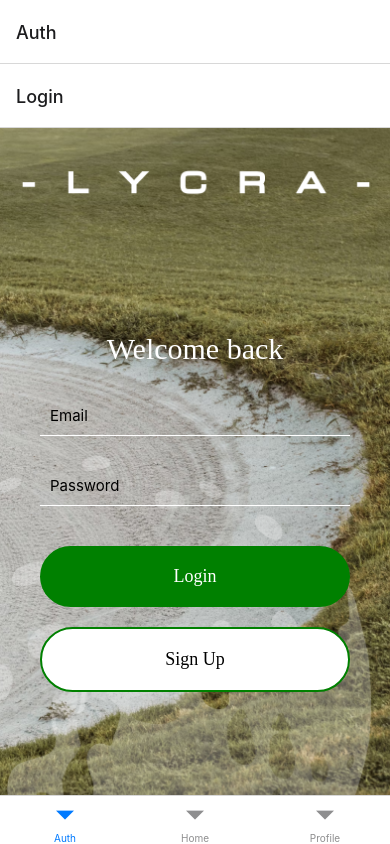
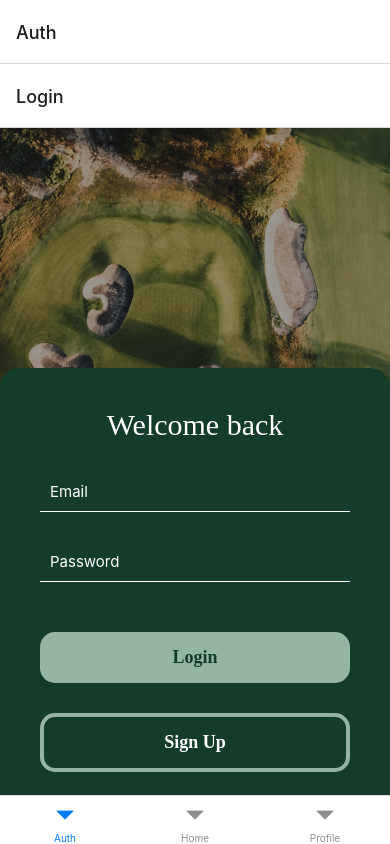
Before and after one commit to LucaBreebaart/lycra, a React Native app: screen /Login in a window 390 px wide. Built offline with nearby package versions, Linux system fonts and the light colour scheme.

Commit message:
styling update

```diff
--- a/screens/Login.jsx
+++ b/screens/Login.jsx
@@ -1,12 +1,11 @@
 import React, { useState } from 'react';
-import { StyleSheet, Platform, Text, View, Image, TouchableOpacity, TextInput, Alert, KeyboardAvoidingView, Keyboard, Button } from 'react-native';
-import splash from '../assets/splash.png';
+import { StyleSheet, Platform, Text, View, Image, TouchableOpacity, TextInput, KeyboardAvoidingView } from 'react-native';
+import splash from '../assets/bg-image.png';
 
 export default function Login({ navigation }) {
 
     const [email, onEmailChange] = useState("");
     const [password, onPasswordChange] = useState("");
-
 
     return (
 
@@ -17,22 +16,20 @@ export default function Login({ navigation }) {
 
                     <Text style={styles.header}>Welcome back</Text>
 
-                    <KeyboardAvoidingView
-                        behavior={Platform.OS === "ios" ? "padding" : "height"}
-                        style={styles.writeTaskWrapper}>
+                    <KeyboardAvoidingView>
                         <TextInput
                             style={styles.input}
                             value={email}
                             onChangeText={onEmailChange}
                             placeholder='Email'
-                            placeholderTextColor='#000'
+                            placeholderTextColor='white'
                         />
                         <TextInput
                             style={styles.input}
                             value={password}
                             onChangeText={onPasswordChange}
                             placeholder='Password'
-                            placeholderTextColor='#000'
+                            placeholderTextColor='white'
                             secureTextEntry={true}
                         />
 
@@ -58,10 +55,14 @@ const styles = StyleSheet.create({
         display: "flex",
         alignItems: "center",
         flexDirection: "column",
-        justifyContent: "center",
+        justifyContent: "flex-start",
         width: '100%',
         height: "100%",
-        padding: 40,
+        paddingLeft: 40,
+        paddingRight: 40,
+        marginTop: 240,
+        backgroundColor: "#133C2A",
+        borderRadius: 20,
     },
     bodycontainer: {
         display: "flex",
@@ -81,7 +82,7 @@ const styles = StyleSheet.create({
         color: 'white',
         fontFamily: 'semiBold',
         fontSize: 30,
-        marginTop: 100,
+        marginTop: 40,
         width: 'auto',
         textAlign: "center",
     },
@@ -96,26 +97,27 @@ const styles = StyleSheet.create({
         color: "white"
     }, loginButton: {
         width: '100%',
-        padding: 20,
-        backgroundColor: 'green',
-        borderRadius: 50,
-        marginTop: 40
+        padding: 15,
+        backgroundColor: '#95B4A2',
+        borderRadius: 15,
+        marginTop: 50
     }, loginTxt: {
-        color: '#fff',
+        color: '#133C2A',
         fontFamily: 'semiBold',
+        fontWeight: "600",
         textAlign: 'center',
         fontSize: 18
     }, signup: {
         width: '100%',
-        padding: 20,
-        borderColor: 'green',
-        borderWidth: 2,
-        backgroundColor: 'white',
-        borderRadius: 50,
-        marginTop: 20
+        padding: 15,
+        borderColor: '#95B4A2',
+        borderWidth: 4,
+        borderRadius: 15,
+        marginTop: 30
     }, signupTxt: {
-        color: 'black',
+        color: 'white',
         fontFamily: 'semiBold',
+        fontWeight: "600",
         textAlign: 'center',
         fontSize: 18
     },
--- a/screens/SignUp.jsx
+++ b/screens/SignUp.jsx
@@ -1,6 +1,6 @@
 import React, { useState } from 'react';
 import { StyleSheet, Platform, Text, View, Image, TouchableOpacity, TextInput, Alert } from 'react-native';
-import splash from '../assets/splash.png';
+import splash from '../assets/bg-image.png';
 
 
 export default function SignUp({ navigation }) {
@@ -16,8 +16,6 @@ export default function SignUp({ navigation }) {
             <Image source={splash} style={styles.splash} />
 
             <View style={styles.container}>
-
-
                 <View style={styles.content}>
 
                     <Text style={styles.header}>Sign Up</Text>
@@ -27,7 +25,7 @@ export default function SignUp({ navigation }) {
                         value={username}
                         onChangeText={onUsernameChange}
                         placeholder='Username'
-                        placeholderTextColor='#000'
+                        placeholderTextColor='white'
                     />
 
                     <TextInput
@@ -35,7 +33,7 @@ export default function SignUp({ navigation }) {
                         value={email}
                         onChangeText={onEmailChange}
                         placeholder='Email'
-                        placeholderTextColor='#000'
+                        placeholderTextColor='white'
                     />
 
                     <TextInput
@@ -43,16 +41,12 @@ export default function SignUp({ navigation }) {
                         value={password}
                         onChangeText={onPasswordChange}
                         placeholder='Password'
-                        placeholderTextColor='#000'
+                        placeholderTextColor='white'
                         secureTextEntry={true}
                     />
 
                     <TouchableOpacity onPress={() => navigation.navigate('SignUp')}>
                         <View style={styles.loginButton}><Text style={styles.loginTxt}>Sign Up</Text></View>
-                    </TouchableOpacity>
-
-                    <TouchableOpacity onPress={() => navigation.navigate('Login')}>
-                        <View style={styles.signup}><Text style={styles.signupTxt}>Login</Text></View>
                     </TouchableOpacity>
 
                 </View>
@@ -68,10 +62,14 @@ const styles = StyleSheet.create({
         display: "flex",
         alignItems: "center",
         flexDirection: "column",
-        justifyContent: "center",
+        justifyContent: "flex-start",
         width: '100%',
         height: "100%",
-        padding: 40,
+        paddingLeft: 40,
+        paddingRight: 40,
+        marginTop: 240,
+        backgroundColor: "#133C2A",
+        borderRadius: 20,
     },
     bodycontainer: {
         display: "flex",
@@ -91,7 +89,7 @@ const styles = StyleSheet.create({
         color: 'white',
         fontFamily: 'semiBold',
         fontSize: 30,
-        marginTop: 100,
+        marginTop: 40,
         width: 'auto',
         textAlign: "center",
     },
@@ -106,28 +104,16 @@ const styles = StyleSheet.create({
         color: "white"
     }, loginButton: {
         width: '100%',
-        padding: 20,
-        backgroundColor: 'green',
-        borderRadius: 50,
-        marginTop: 40
+        padding: 15,
+        backgroundColor: '#95B4A2',
+        borderRadius: 15,
+        marginTop: 50
     }, loginTxt: {
-        color: '#fff',
+        color: '#133C2A',
         fontFamily: 'semiBold',
+        fontWeight: "600",
         textAlign: 'center',
         fontSize: 18
-    }, signup: {
-        width: '100%',
-        padding: 20,
-        borderColor: 'green',
-        borderWidth: 2,
-        backgroundColor: 'white',
-        borderRadius: 50,
-        marginTop: 20
-    }, signupTxt: {
-        color: 'black',
-        fontFamily: 'semiBold',
-        textAlign: 'center',
-        fontSize: 18
-    },
+    }
 
 });
```
Also changed, not shown: App.js (+10 -0 lines), assets/bg-image.png (added).
